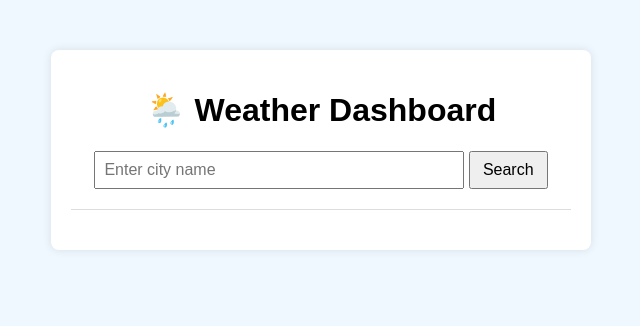
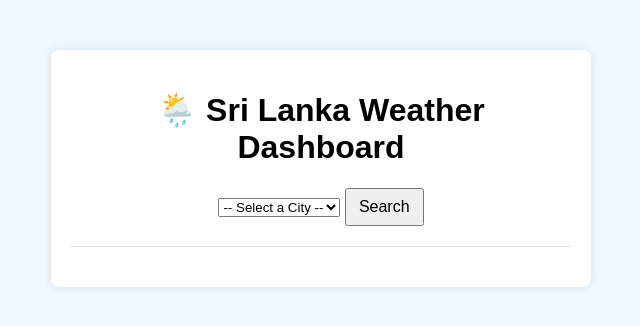
Before and after one commit to Dhananjani-rajapaksha/Weather-Dashboard-, a plain HTML site: page index.html in a window 1280 px wide. Shown: the whole page, without its empty margins (319-959 px from the left). Drawn offline with Linux system fonts and the light colour scheme.

Commit message:
Update index.html

```diff
--- a/index.html
+++ b/index.html
@@ -8,15 +8,27 @@
 <body>
 
   <div class="container">
-    <h1>🌦️ Weather Dashboard</h1>
+    <h1>🌦️ Sri Lanka Weather Dashboard</h1>
 
     <div class="search">
-      <input type="text" id="city" placeholder="Enter city name">
+      <select id="city">
+        <option value="">-- Select a City --</option>
+        <option value="Colombo">Colombo</option>
+        <option value="Kandy">Kandy</option>
+        <option value="Galle">Galle</option>
+        <option value="Jaffna">Jaffna</option>
+        <option value="Kurunegala">Kurunegala</option>
+        <option value="Anuradhapura">Anuradhapura</option>
+        <option value="Matara">Matara</option>
+        <option value="Negombo">Negombo</option>
+        <option value="Batticaloa">Batticaloa</option>
+        <option value="Trincomalee">Trincomalee</option>
+      </select>
+
       <button onclick="getWeather()">Search</button>
     </div>
 
-    <div id="weather" class="weather-box">
-    </div>
+    <div id="weather" class="weather-box"></div>
   </div>
 
   <script src="script.js"></script>
```
